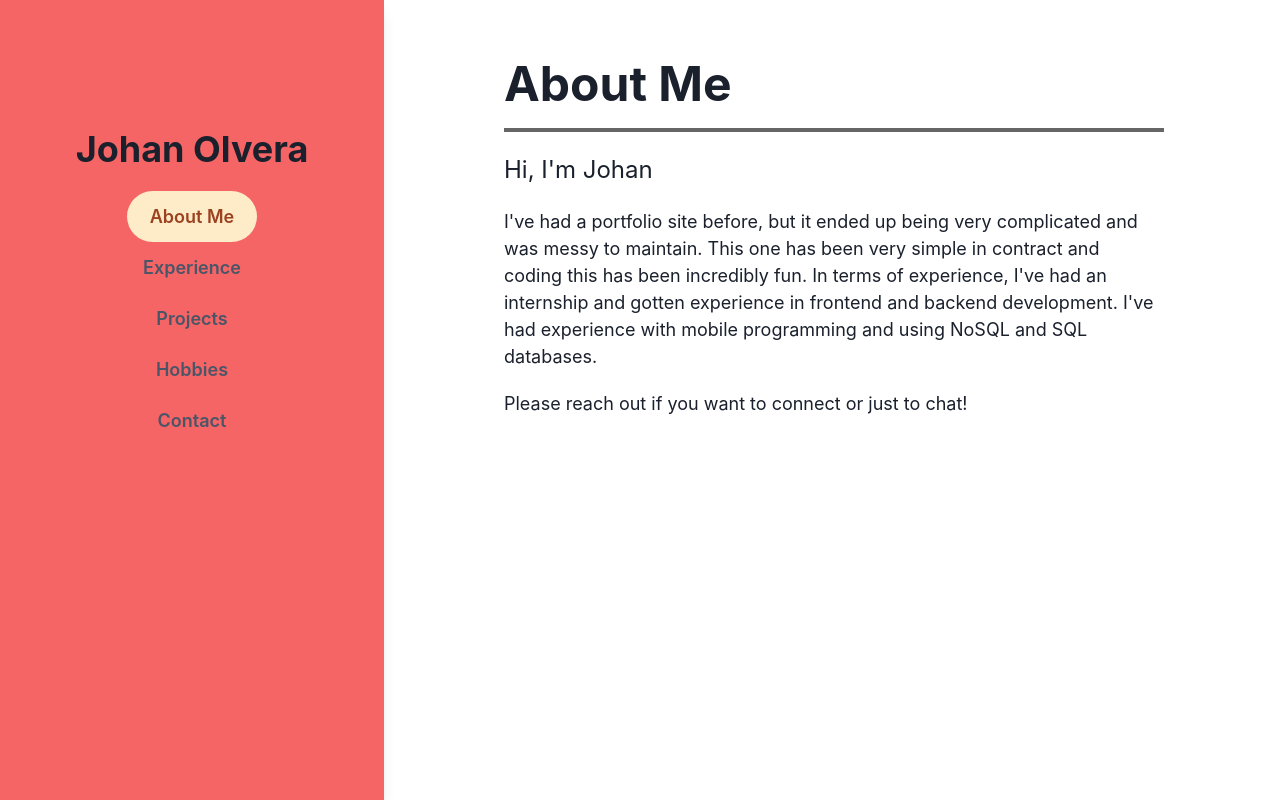
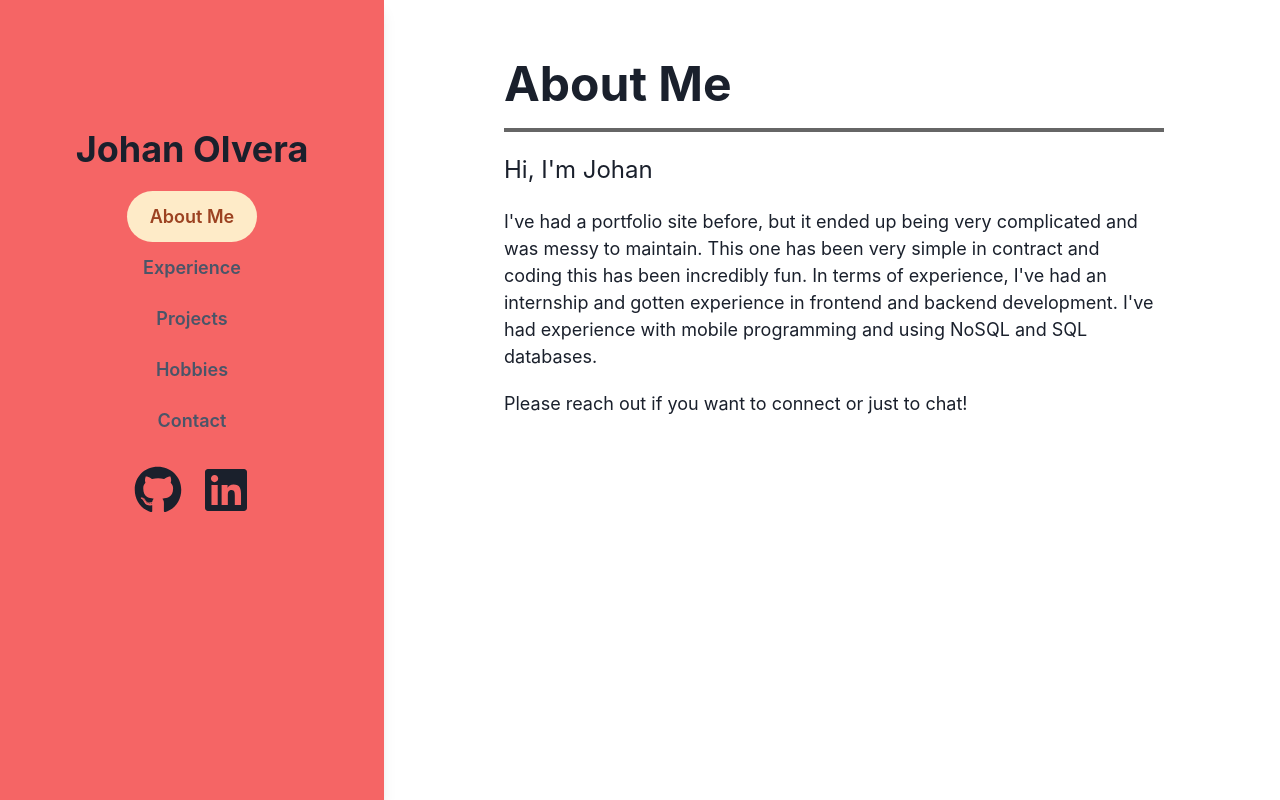
Before and after one commit to Jolvera2001/jolvera2001.github.io, a React (Vite) app: page / in a window 1280 px wide. Built offline with nearby package versions, Linux system fonts and the light colour scheme.

Commit message:
added icons

```diff
--- a/src/App.jsx
+++ b/src/App.jsx
@@ -26,6 +26,7 @@ import {
 } from '@chakra-ui/react'
 import personalData from './assets/personalData.json'
 import NILogo from './assets/ni.webp'
+import { FaGithub, FaLinkedin } from "react-icons/fa6";
 
 function App() {
   const [activeTab, setActiveTab] = useState("aboutMe");
@@ -49,6 +50,10 @@ function App() {
               <Tab onClick={() => handleTabClick('contact')} isSelected={activeTab === 'contact'}>Contact</Tab>
             </TabList>
           </Tabs>
+          <HStack spacing={5}>
+            <Icon as={FaGithub} boxSize={12}/>
+            <Icon as={FaLinkedin} boxSize={12}/>
+          </HStack>
         </VStack>
       </Box>
       <Box w="70%" p={5} overflowY='auto' maxH='100vh'>
```
